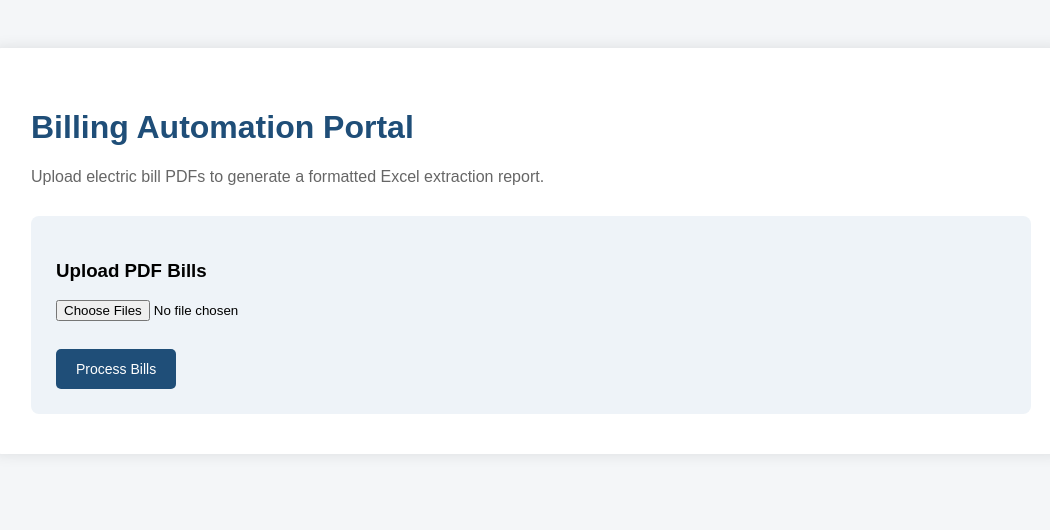
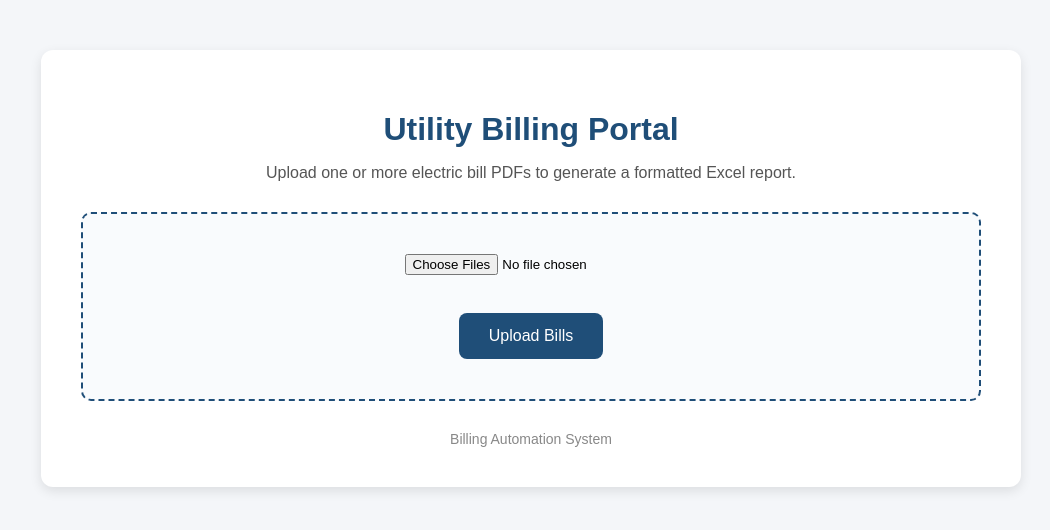
Before and after one commit to kalliehitz-code/billing-portal, a Flask app: page / in a window 1280 px wide. Shown: the top 530 px of the page, without its empty margins (109-1159 px from the left). Run offline with Flask 3, Linux system fonts and the light colour scheme.

Commit message:
Fix file upload form

```diff
--- a/templates/index.html
+++ b/templates/index.html
@@ -1,139 +1,118 @@
 <!DOCTYPE html>
-<html>
+<html lang="en">
 
 <head>
 
-    <title>Billing Automation Portal</title>
+    <meta charset="UTF-8">
+
+    <meta name="viewport" content="width=device-width, initial-scale=1.0">
+
+    <title>Billing Portal</title>
 
     <style>
 
         body {
 
-            font-family: Arial;
+            font-family: Arial, sans-serif;
 
-            background: #f4f6f8;
+            background-color: #f4f6f9;
 
-            padding: 40px;
+            margin: 0;
+
+            padding: 0;
+
         }
 
         .container {
 
+            max-width: 900px;
+
+            margin: 50px auto;
+
             background: white;
 
-            max-width: 1000px;
+            padding: 40px;
 
-            margin: auto;
+            border-radius: 12px;
+
+            box-shadow: 0 4px 12px rgba(0,0,0,0.1);
+
+        }
+
+        h1 {
+
+            text-align: center;
+
+            color: #1F4E78;
+
+            margin-bottom: 10px;
+
+        }
+
+        p {
+
+            text-align: center;
+
+            color: #555;
+
+            margin-bottom: 30px;
+
+        }
+
+        .upload-box {
+
+            border: 2px dashed #1F4E78;
 
             padding: 40px;
 
             border-radius: 10px;
 
-            box-shadow: 0px 0px 15px rgba(0,0,0,0.1);
+            text-align: center;
+
+            background-color: #f9fbfd;
+
         }
 
-        h1 {
+        input[type="file"] {
 
-            color: #1F4E78;
-        }
+            margin-bottom: 20px;
 
-        .subtitle {
-
-            color: #666;
-
-            margin-bottom: 30px;
-        }
-
-        .card {
-
-            background: #eef3f8;
-
-            padding: 25px;
-
-            border-radius: 8px;
-
-            margin-top: 20px;
         }
 
         button {
 
-            background: #1F4E78;
+            background-color: #1F4E78;
 
             color: white;
 
             border: none;
 
-            padding: 12px 20px;
+            padding: 14px 30px;
 
-            border-radius: 5px;
+            border-radius: 8px;
+
+            font-size: 16px;
 
             cursor: pointer;
 
-            margin-top: 10px;
-
-            font-size: 14px;
         }
 
         button:hover {
 
-            opacity: 0.9;
+            background-color: #163a5a;
+
         }
 
-        .success {
+        .footer {
 
-            color: #2E7D32;
+            margin-top: 30px;
 
-            font-weight: bold;
-        }
+            text-align: center;
 
-        .stats-grid {
+            color: #888;
 
-            display: grid;
+            font-size: 14px;
 
-            grid-template-columns: repeat(2, 1fr);
-
-            gap: 15px;
-
-            margin-top: 20px;
-        }
-
-        .stat-box {
-
-            background: white;
-
-            padding: 20px;
-
-            border-radius: 8px;
-
-            border-left: 5px solid #1F4E78;
-        }
-
-        .stat-title {
-
-            font-size: 13px;
-
-            color: #666;
-        }
-
-        .stat-value {
-
-            font-size: 28px;
-
-            font-weight: bold;
-
-            margin-top: 5px;
-
-            color: #1F4E78;
-        }
-
-        hr {
-
-            border: none;
-
-            border-top: 1px solid #ccc;
-
-            margin-top: 15px;
-
-            margin-bottom: 15px;
         }
 
     </style>
@@ -144,15 +123,13 @@
 
     <div class="container">
 
-        <h1>Billing Automation Portal</h1>
+        <h1>Utility Billing Portal</h1>
 
-        <p class="subtitle">
-            Upload electric bill PDFs to generate a formatted Excel extraction report.
+        <p>
+            Upload one or more electric bill PDFs to generate a formatted Excel report.
         </p>
 
-        <div class="card">
-
-            <h3>Upload PDF Bills</h3>
+        <div class="upload-box">
 
             <form
                 action="/upload"
@@ -162,178 +139,27 @@
 
                 <input
                     type="file"
-                    name="pdf_files"
+                    name="files"
                     multiple
                     accept=".pdf"
+                    required
                 >
 
                 <br><br>
 
                 <button type="submit">
-                    Process Bills
+                    Upload Bills
                 </button>
 
             </form>
 
         </div>
 
-        {% if uploaded_files %}
+        <div class="footer">
 
-        <div class="card">
-
-            <h3>Processing Summary</h3>
-
-            <p class="success">
-                Extraction completed successfully.
-            </p>
-
-            <div class="stats-grid">
-
-                <div class="stat-box">
-
-                    <div class="stat-title">
-                        PDF Files Processed
-                    </div>
-
-                    <div class="stat-value">
-                        {{ total_files }}
-                    </div>
-
-                </div>
-
-                <div class="stat-box">
-
-                    <div class="stat-title">
-                        Service Address Rows
-                    </div>
-
-                    <div class="stat-value">
-                        {{ total_rows }}
-                    </div>
-
-                </div>
-
-                <div class="stat-box">
-
-                    <div class="stat-title">
-                        Missing Account Numbers
-                    </div>
-
-                    <div class="stat-value">
-                        {{ missing_account_numbers }}
-                    </div>
-
-                </div>
-
-                <div class="stat-box">
-
-                    <div class="stat-title">
-                        Missing Billing Dates
-                    </div>
-
-                    <div class="stat-value">
-                        {{ missing_dates }}
-                    </div>
-
-                </div>
-
-                <div class="stat-box">
-
-                    <div class="stat-title">
-                        Missing Addresses
-                    </div>
-
-                    <div class="stat-value">
-                        {{ missing_addresses }}
-                    </div>
-
-                </div>
-
-                <div class="stat-box">
-
-                    <div class="stat-title">
-                        Missing Charges
-                    </div>
-
-                    <div class="stat-value">
-                        {{ missing_charges }}
-                    </div>
-
-                </div>
-
-            </div>
-
-            {% if excel_ready %}
-
-            <br><br>
-
-            <a href="/download">
-
-                <button>
-                    Download Excel Report
-                </button>
-
-            </a>
-
-            {% endif %}
+            Billing Automation System
 
         </div>
-
-        {% endif %}
-
-
-        {% if failed_files %}
-
-        <div class="card">
-
-            <h3>Failed Files</h3>
-
-            {% for item in failed_files %}
-
-                <p>
-
-                    <strong>{{ item.file }}</strong>
-
-                    <br>
-
-                    {{ item.reason }}
-
-                </p>
-
-                <hr>
-
-            {% endfor %}
-
-        </div>
-
-        {% endif %}
-
-
-        {% if warning_files %}
-
-        <div class="card">
-
-            <h3>Extraction Warnings</h3>
-
-            {% for item in warning_files %}
-
-                <p>
-
-                    <strong>{{ item.file }}</strong>
-
-                    <br>
-
-                    {{ item.warnings }}
-
-                </p>
-
-                <hr>
-
-            {% endfor %}
-
-        </div>
-
-        {% endif %}
 
     </div>
 
```
